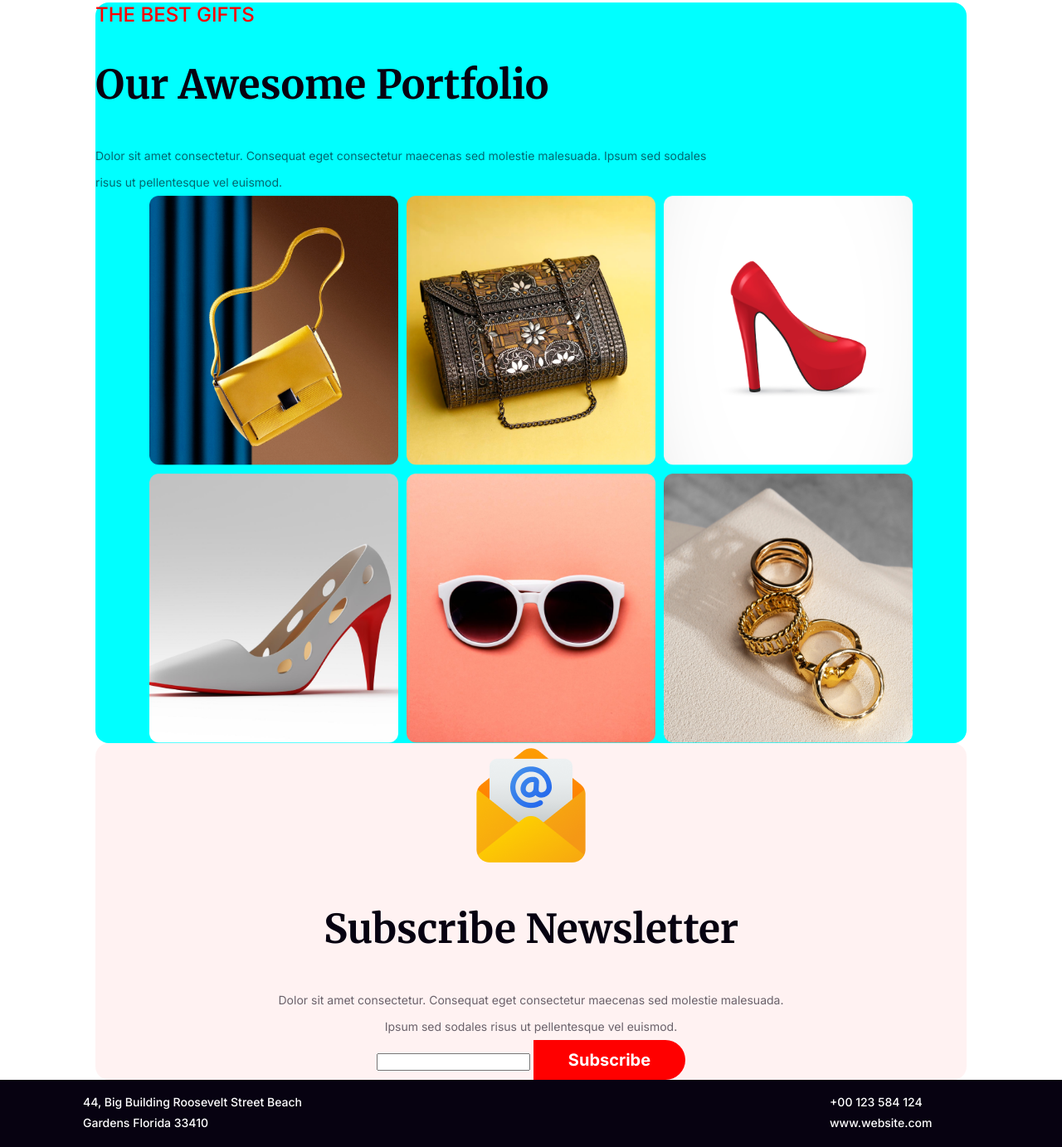
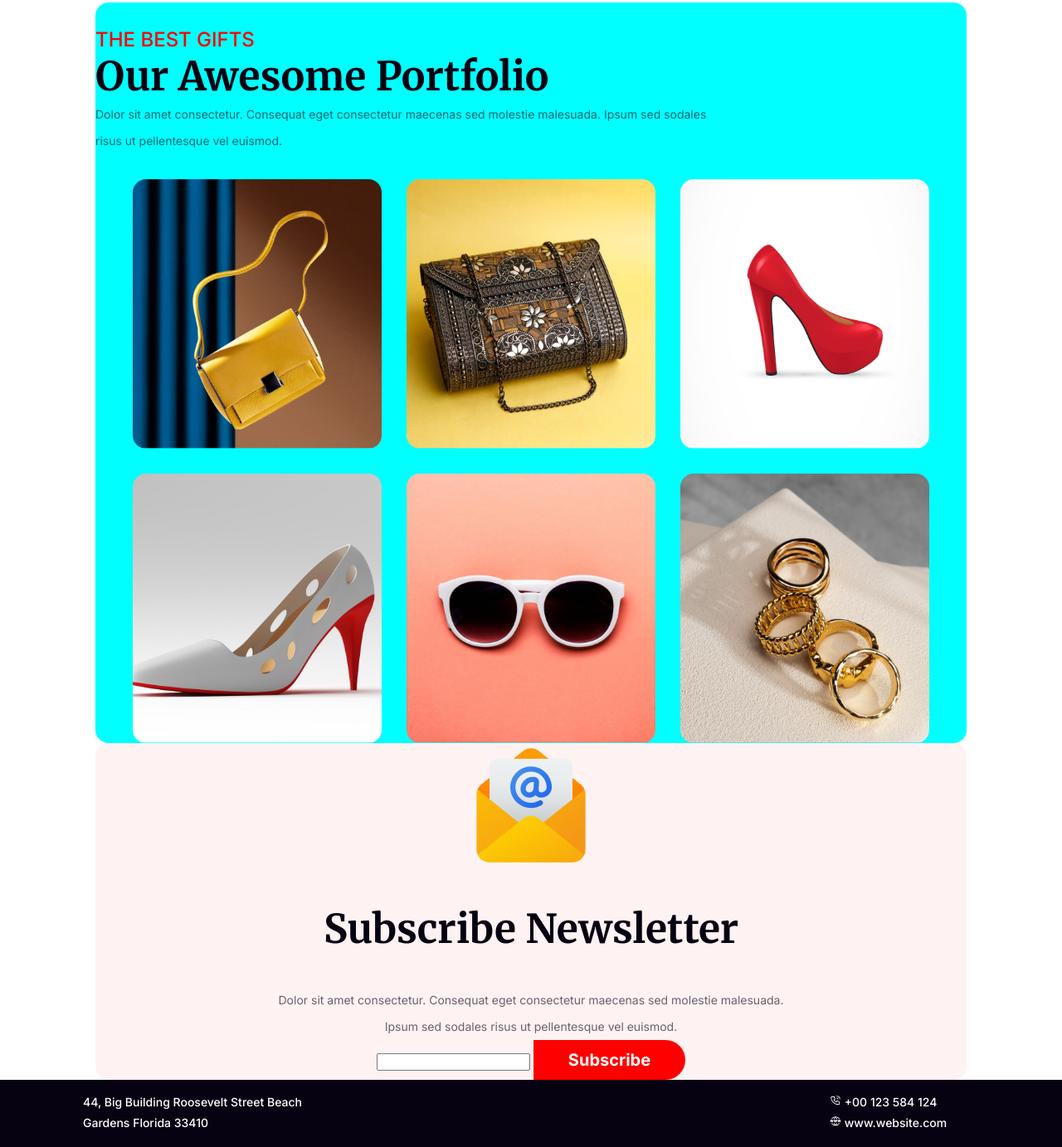
Before and after one commit to sakib-code00/new-year, a plain HTML site: page index.html in a window 1280 px wide. Shown: the part 2474-3857 px from the top of the page at 83% size. Drawn offline with Linux system fonts and the light colour scheme.

Commit message:
commit gallery section

```diff
--- a/index.html
+++ b/index.html
@@ -79,8 +79,8 @@
                 <p>44, Big Building Roosevelt Street Beach Gardens Florida 33410</p>
             </div>
             <div class="footer-text">
-                <p>+00 123 584 124<br>www.website.com</p>
-                <p></p>
+                <p><img src="icons/Call.png" alt=""> +00 123 584 124<br><img src="icons/Website.png" alt=""> www.website.com</p>
+
             </div>
         </div>
         <div class="footer-main">
--- a/style.css
+++ b/style.css
@@ -160,6 +160,8 @@ body{
     font-style: normal;
     font-weight: 500;
     line-height: normal;
+    padding-top: 30px;
+    margin-bottom: 0;
  }
  .gellery-text h1{
     color: #070211;
@@ -169,6 +171,8 @@ body{
     font-weight: 900;
     line-height: normal;
     text-transform: capitalize;
+    margin: 0 ;
+    padding-top: 0;
 
  }
  .gellery-text p{
@@ -185,11 +189,20 @@ body{
     justify-content: center;
     align-items: center;
     flex-wrap: wrap;
-    gap: 10px;
+    row-gap: 0px;
+    column-gap: 30px;
+
  }
  .gellery-photo img{
     width: 300px;
     height: 325px;
+    border-radius: 16px;
+    cursor: pointer;
+    margin-top: 30px;
+ }
+ .gellery-photo img:hover{
+    filter:grayscale(1);
+    transform: scale(1.03);
  }
 
 
@@ -258,6 +271,10 @@ body{
     font-weight: 500;
     line-height: 25px;
  }
+ .footer-text img{
+    height: 14px;
+    width: 14px;
+ }
 .footer-main img{
     width:52px;
 }
```
